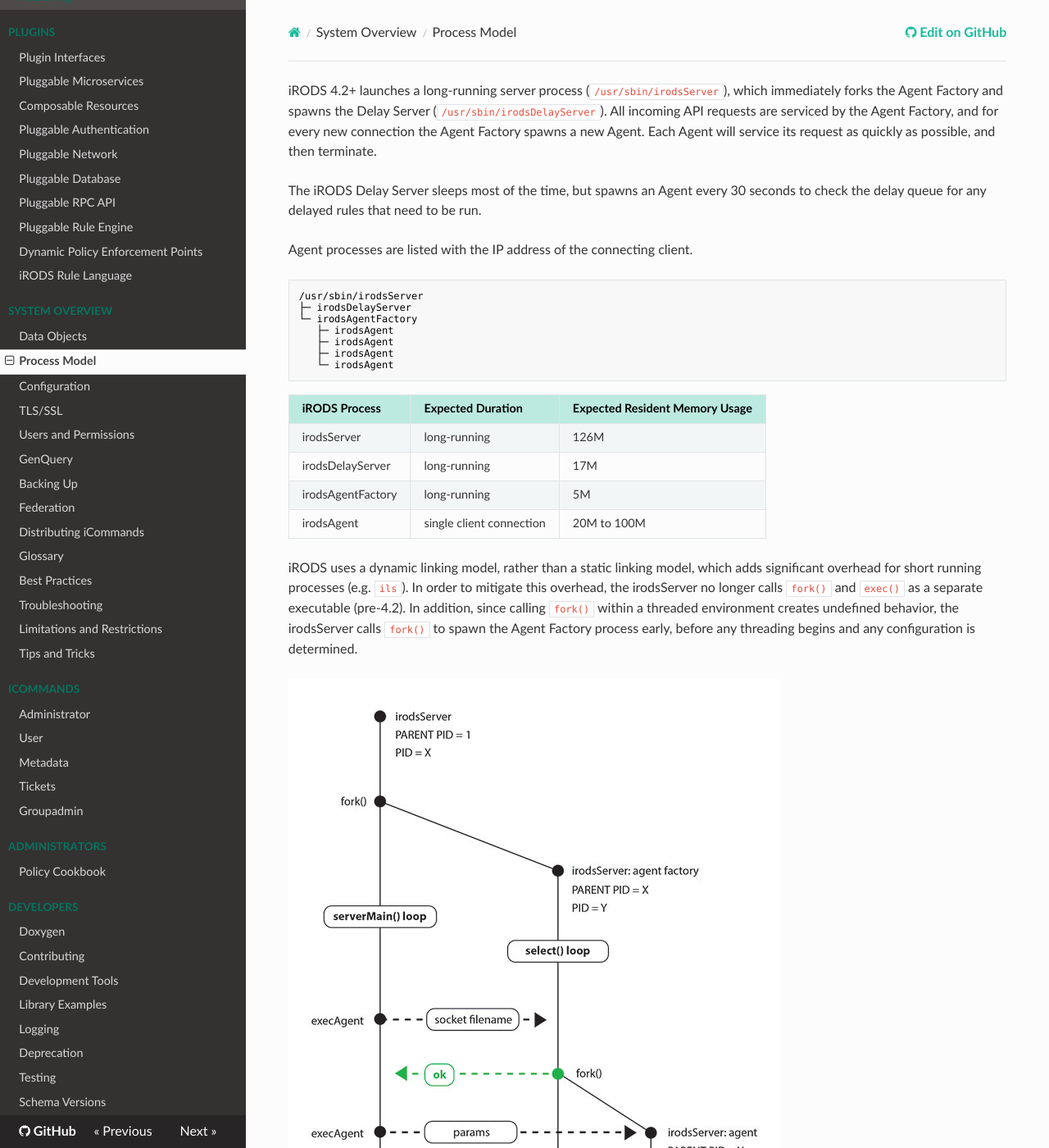
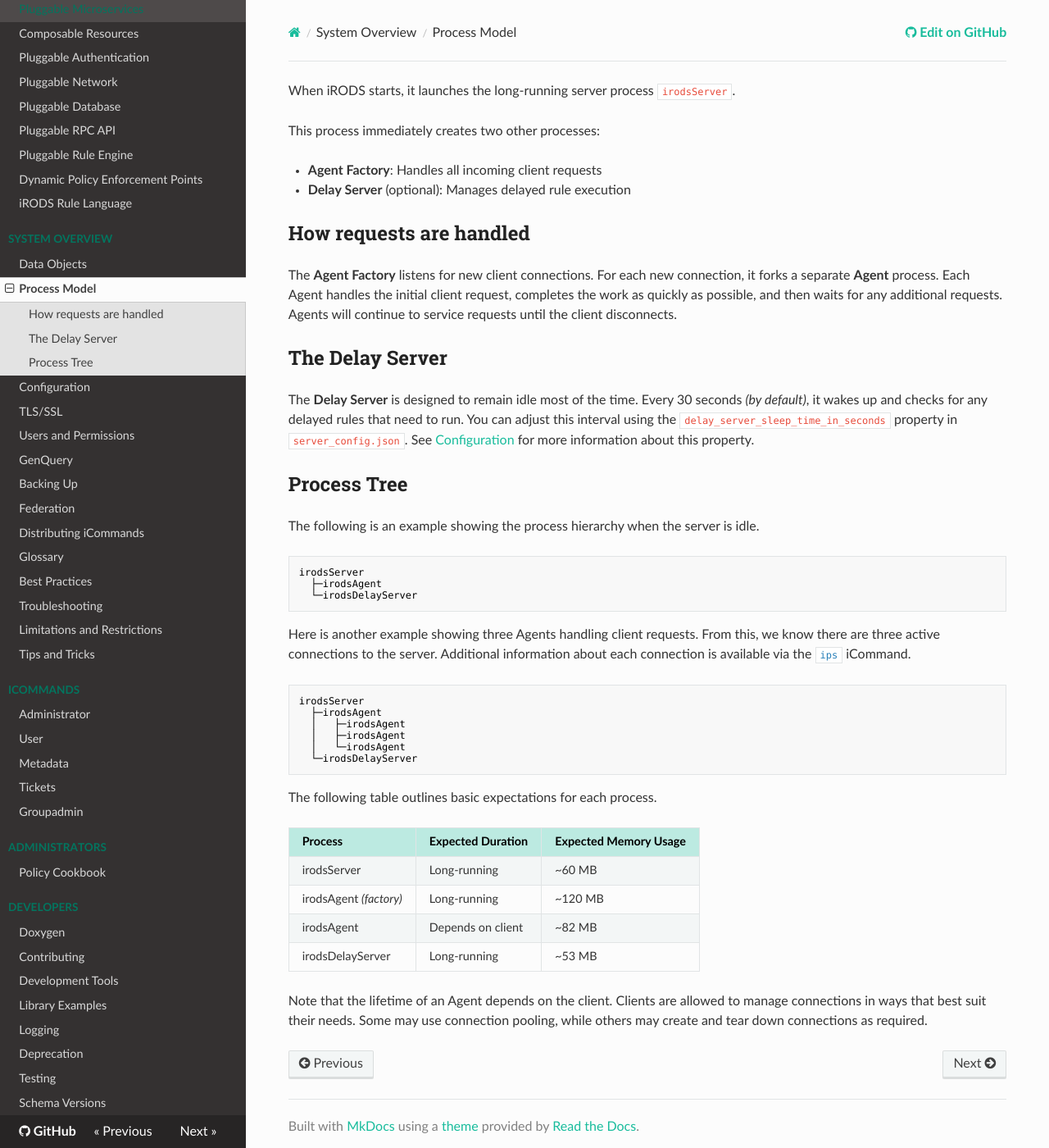
Before and after one commit to irods/irods_docs, an MkDocs documentation site: the page built from docs/system_overview/process_model.md, in a window 1280 px wide and 1400 px high. Shown: the whole window at 82% size. Built offline with MkDocs 1.6.1, drawn with Linux system fonts in a browser that asks for light colours; nearby versions of some CDN libraries.

Commit message:
[#293] iRODS 5: Update documentation for process model.

````diff
--- a/docs/system_overview/process_model.md
+++ b/docs/system_overview/process_model.md
@@ -1,26 +1,48 @@
 #
 
-iRODS 4.2+ launches a long-running server process (`/usr/sbin/irodsServer`), which immediately forks the Agent Factory and spawns the Delay Server (`/usr/sbin/irodsDelayServer`).  All incoming API requests are serviced by the Agent Factory, and for every new connection the Agent Factory spawns a new Agent.  Each Agent will service its request as quickly as possible, and then terminate.
+When iRODS starts, it launches the long-running server process `irodsServer`.
 
-The iRODS Delay Server sleeps most of the time, but spawns an Agent every 30 seconds to check the delay queue for any delayed rules that need to be run.
+This process immediately creates two other processes:
 
-Agent processes are listed with the IP address of the connecting client.
+- **Agent Factory**: Handles all incoming client requests
+- **Delay Server** (optional): Manages delayed rule execution
 
-    /usr/sbin/irodsServer
-    ├─ irodsDelayServer
-    └─ irodsAgentFactory
-       ├─ irodsAgent
-       ├─ irodsAgent
-       ├─ irodsAgent
-       └─ irodsAgent
+## How requests are handled
 
-| iRODS Process         | Expected Duration        | Expected Resident Memory Usage  |
-| --------------------- | ------------------------ | ------------------------------- |
-| irodsServer           | long-running             | 126M                            |
-| irodsDelayServer      | long-running             | 17M                             |
-| irodsAgentFactory     | long-running             | 5M                              |
-| irodsAgent            | single client connection | 20M to 100M                     |
+The **Agent Factory** listens for new client connections. For each new connection, it forks a separate **Agent** process. Each Agent handles the initial client request, completes the work as quickly as possible, and then waits for any additional requests. Agents will continue to service requests until the client disconnects.
 
-iRODS uses a dynamic linking model, rather than a static linking model, which adds significant overhead for short running processes (e.g. `ils`).  In order to mitigate this overhead, the irodsServer no longer calls `fork()` and `exec()` as a separate executable (pre-4.2).  In addition, since calling `fork()` within a threaded environment creates undefined behavior, the irodsServer calls `fork()` to spawn the Agent Factory process early, before any threading begins and any configuration is determined.
+## The Delay Server
 
-![iRODS Process Model Diagram](../images/process_model_diagram.jpg)
+The **Delay Server** is designed to remain idle most of the time. Every 30 seconds _(by default)_, it wakes up and checks for any delayed rules that need to run. You can adjust this interval using the `delay_server_sleep_time_in_seconds` property in `server_config.json`. See [Configuration](../system_overview/configuration.md#etcirodsserver_configjson) for more information about this property.
+
+## Process Tree
+
+The following is an example showing the process hierarchy when the server is idle.
+
+```bash
+irodsServer
+  ├─irodsAgent
+  └─irodsDelayServer
+```
+
+Here is another example showing three Agents handling client requests. From this, we know there are three active connections to the server. Additional information about each connection is available via the [`ips`](../../icommands/user/#ips) iCommand.
+
+```bash
+irodsServer
+  ├─irodsAgent
+  │   ├─irodsAgent
+  │   ├─irodsAgent
+  │   └─irodsAgent
+  └─irodsDelayServer
+```
+
+The following table outlines basic expectations for each process.
+
+| Process                | Expected Duration        | Expected Memory Usage           |
+| ---------------------- | ------------------------ | ------------------------------- |
+| irodsServer            | Long-running             | ~60 MB                          |
+| irodsAgent _(factory)_ | Long-running             | ~120 MB                         |
+| irodsAgent             | Depends on client        | ~82 MB                          |
+| irodsDelayServer       | Long-running             | ~53 MB                          |
+
+Note that the lifetime of an Agent depends on the client. Clients are allowed to manage connections in ways that best suit their needs. Some may use connection pooling, while others may create and tear down connections as required.
````
Also changed, not shown: docs/images/process_model_diagram.jpg (deleted).
